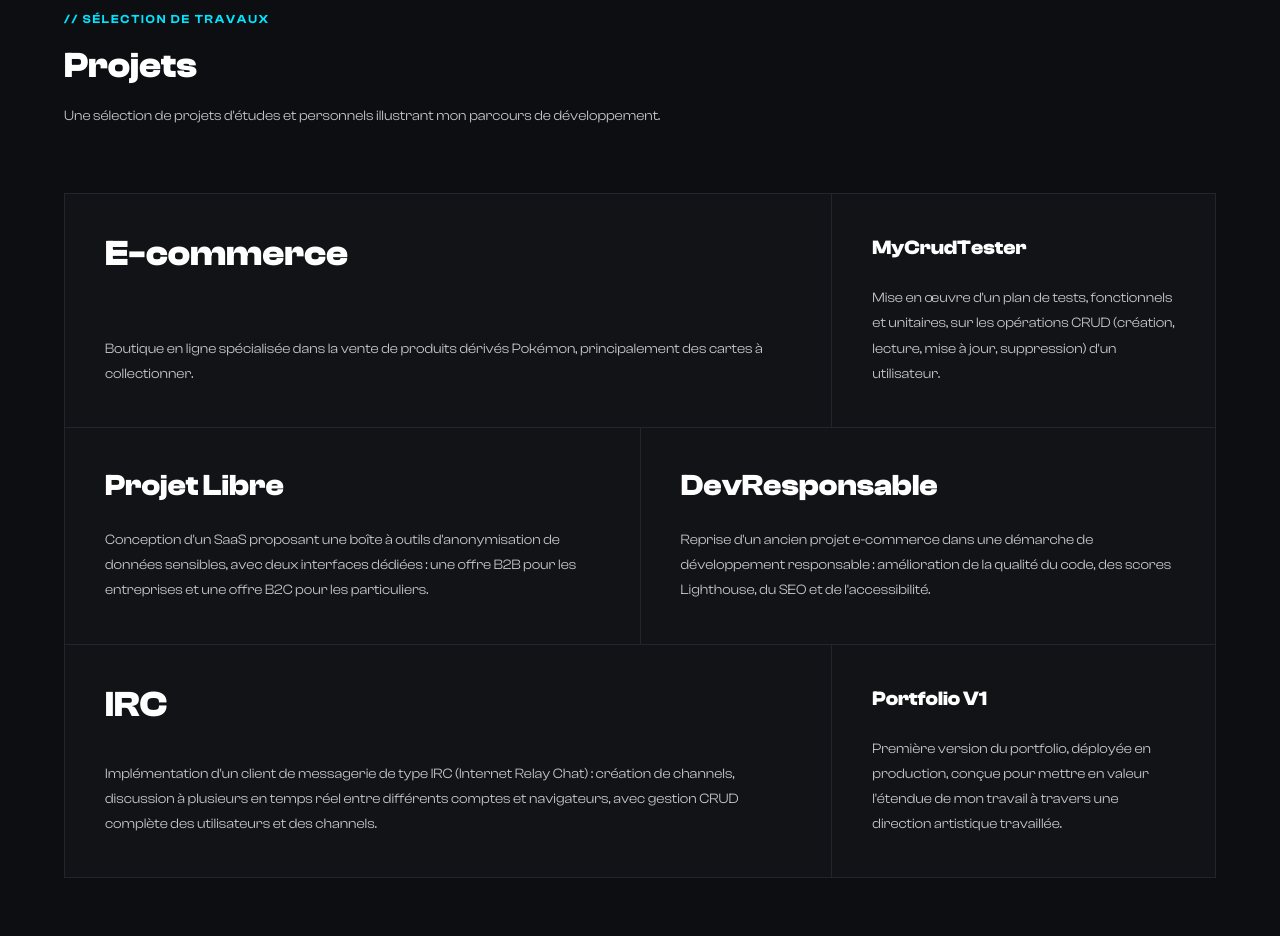
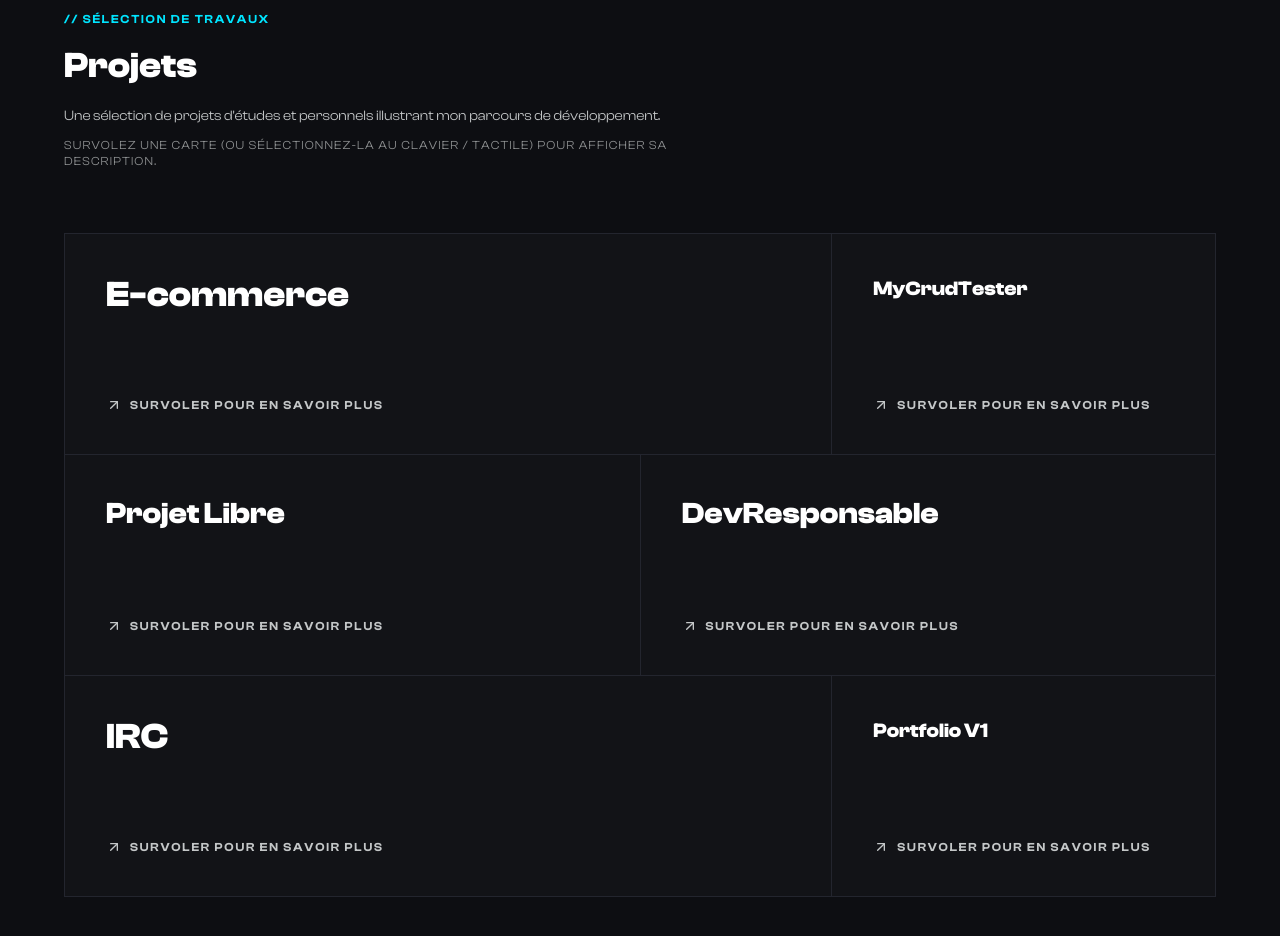
Before and after one commit to Yams-web/PortfolioV2, a Next.js app: page / in a window 1280 px wide. Shown: the part 980-1916 px from the top of the page. Built offline with nearby package versions, Linux system fonts and the light colour scheme.

Commit message:
feat(front): make sure projet card are hoverable

```diff
--- a/src/components/projects/projects.component.tsx
+++ b/src/components/projects/projects.component.tsx
@@ -1,5 +1,8 @@
-import React from "react";
-import { PROJECTS, type ProjectSize } from "./projects.data";
+"use client";
+
+import React, { useState } from "react";
+import { ArrowUpRight } from "lucide-react";
+import { PROJECTS, type Project, type ProjectSize } from "./projects.data";
 
 // Répartition des cartes sur la grille 12 colonnes (desktop), en écho au
 // bento grid de la maquette d'exploration `design/exploration/project.html`.
@@ -21,6 +24,67 @@ const TITLE_CLASS_BY_SIZE: Record<ProjectSize, string> = {
   sm: "text-lg font-bold text-white sm:text-xl",
 };
 
+// Contenu visible par défaut : le titre, plus un indice permanent (icône +
+// libellé) qui signale que la carte est interactive. Cet indice reste
+// affiché en permanence — on ne compte jamais uniquement sur la découverte
+// du survol, ce qui serait une mauvaise pratique UX (affordance invisible).
+function ProjectCard({ project }: { project: Project }): React.JSX.Element {
+  // Le survol (CSS group-hover/group-focus) couvre déjà souris et clavier.
+  // Cet état ne sert que de filet de sécurité pour le tactile, où :hover
+  // n'est pas fiable : un tap bascule l'affichage de la description.
+  const [isExpanded, setIsExpanded] = useState(false);
+
+  const toggle = () => setIsExpanded((current) => !current);
+
+  return (
+    <article
+      tabIndex={0}
+      role="button"
+      aria-expanded={isExpanded}
+      aria-label={`${project.title} — afficher la description`}
+      onClick={toggle}
+      onKeyDown={(event) => {
+        if (event.key === "Enter" || event.key === " ") {
+          event.preventDefault();
+          toggle();
+        }
+      }}
+      className={`group relative flex min-h-[220px] cursor-pointer flex-col overflow-hidden border border-transparent bg-[#121317] p-6 outline-none transition-colors duration-300 hover:border-[#00E5FF] focus-visible:border-[#00E5FF] sm:p-10 md:col-span-4 ${
+        COLUMN_SPAN_BY_SIZE[project.size]
+      }`}
+    >
+      {/* État de repos : titre + indice permanent d'interactivité. */}
+      <div
+        className={`flex h-full flex-col justify-between gap-6 transition-all duration-300 ${
+          isExpanded
+            ? "pointer-events-none -translate-y-2 opacity-0"
+            : "translate-y-0 opacity-100"
+        } group-hover:pointer-events-none group-hover:-translate-y-2 group-hover:opacity-0 group-focus:pointer-events-none group-focus:-translate-y-2 group-focus:opacity-0`}
+      >
+        <h3 className={TITLE_CLASS_BY_SIZE[project.size]}>{project.title}</h3>
+        <div className="flex items-center gap-2 text-xs font-semibold uppercase tracking-[0.15em] text-[#c4c7c8]">
+          <ArrowUpRight aria-hidden="true" size={16} />
+          Survoler pour en savoir plus
+        </div>
+      </div>
+
+      {/* État révélé (survol, focus clavier ou tap) : description complète. */}
+      <div
+        className={`absolute inset-0 flex flex-col justify-between gap-6 bg-[#121317] p-6 transition-all duration-300 sm:p-10 ${
+          isExpanded
+            ? "pointer-events-auto translate-y-0 opacity-100"
+            : "pointer-events-none translate-y-2 opacity-0"
+        } group-hover:pointer-events-auto group-hover:translate-y-0 group-hover:opacity-100 group-focus:pointer-events-auto group-focus:translate-y-0 group-focus:opacity-100`}
+      >
+        <h3 className={TITLE_CLASS_BY_SIZE[project.size]}>{project.title}</h3>
+        <p className="whitespace-pre-line text-sm leading-[1.8] text-[#c4c7c8]">
+          {project.description}
+        </p>
+      </div>
+    </article>
+  );
+}
+
 export function Projects(): React.JSX.Element {
   const projects = PROJECTS.filter((project) => project.description !== "");
 
@@ -32,7 +96,7 @@ export function Projects(): React.JSX.Element {
       <div className="mx-auto max-w-6xl">
         <header className="mb-16 max-w-2xl">
           <h2 className="text-xs font-semibold uppercase tracking-[0.15em] text-[#00E5FF]">
-            // Sélection de travaux
+            {"// Sélection de travaux"}
           </h2>
           <p className="mt-4 text-2xl font-bold leading-tight text-white sm:text-4xl">
             Projets
@@ -40,6 +104,10 @@ export function Projects(): React.JSX.Element {
           <p className="mt-4 text-sm leading-[1.8] text-[#c4c7c8]">
             Une sélection de projets d&apos;études et personnels illustrant
             mon parcours de développement.
+          </p>
+          <p className="mt-2 text-xs uppercase tracking-[0.1em] text-[#c4c7c8]/70">
+            Survolez une carte (ou sélectionnez-la au clavier / tactile) pour
+            afficher sa description.
           </p>
         </header>
 
@@ -50,19 +118,7 @@ export function Projects(): React.JSX.Element {
         ) : (
           <div className="grid grid-cols-1 gap-px border border-[#23252E] bg-[#23252E] md:grid-cols-12">
             {projects.map((project) => (
-              <article
-                key={project.id}
-                className={`flex flex-col justify-between gap-6 bg-[#121317] p-6 sm:p-10 md:col-span-4 ${
-                  COLUMN_SPAN_BY_SIZE[project.size]
-                }`}
-              >
-                <h3 className={TITLE_CLASS_BY_SIZE[project.size]}>
-                  {project.title}
-                </h3>
-                <p className="whitespace-pre-line text-sm leading-[1.8] text-[#c4c7c8]">
-                  {project.description}
-                </p>
-              </article>
+              <ProjectCard key={project.id} project={project} />
             ))}
           </div>
         )}
```
